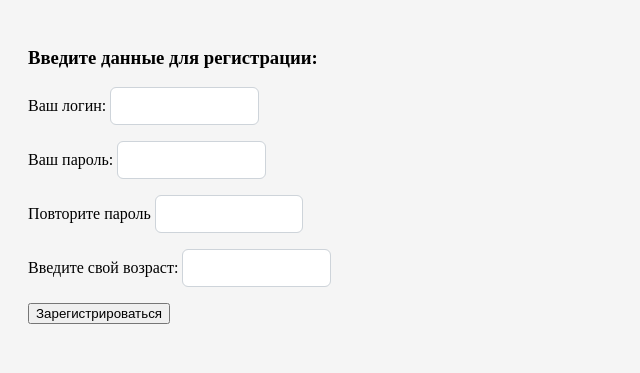
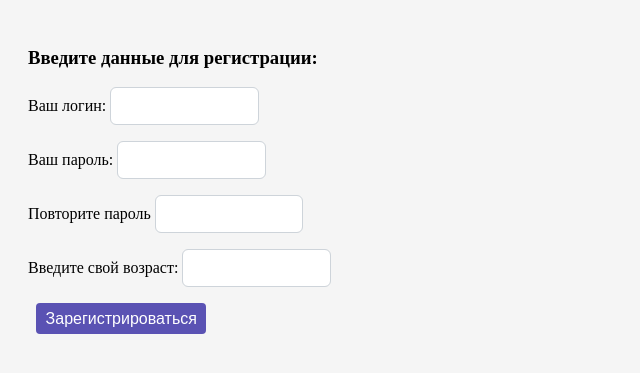
Before and after one commit to ilchenkokostya/HomeWork_Django, a Django app: page /task5/ in a window 1280 px wide. Shown: the top 373 px of the page, without its empty margins (0-640 px from the left). Run offline with Django 5.2, Linux system fonts and the light colour scheme; some libraries are stand-ins or nearby versions.

Commit message:
vers 1.0.4

```diff
--- a/module_18_5/UrbanDjango/templates/fifth_task/registration_page.html
+++ b/module_18_5/UrbanDjango/templates/fifth_task/registration_page.html
@@ -3,6 +3,7 @@
 <head>
     <meta charset="UTF-8">
     <title>Регистрация пользователя</title>
+    <script src="https://cdn.jsdelivr.net/npm/sweetalert2@11"></script>
     <style type="text/css">
         body{
             background-color: #f5f5f5;
@@ -22,14 +23,36 @@
             border-radius: .375rem;
             transition: border-color .15s ease-in-out, box-shadow .15s ease-in-out;
         }
+        .btn {
+            border: 0;
+            border-radius: .25em;
+            background: initial;
+            background-color: #7066e0;
+            color: #fff;
+            font-size: 1em;
+            background-image: linear-gradient(rgba(0, 0, 0, .2), rgba(0, 0, 0, .2));
+            margin: .25em .5em;
+	        padding: .4em .6em;
+       }
+       button:where(.btn):active   {
+            box-shadow: 0 0 0 3px rgba(112, 102, 224, .5);
+       }
+       button:where(.btn):hover   {
+            background-color: #9066e0;
+            cursor: pointer;
+       }
     </style>
 </head>
 <body>
     {% if error %}
     <script type="text/javascript">
-        window.onload = function () {
-              alert('{{ error }}');
-        }
+        window.onload = function ()  {
+        Swal.fire({
+          icon: "error",
+          title: "Oops...",
+          text: "{{ error }}",
+           });
+     }
     </script>
     <p style="color: brown;">{{ error }}</p>
     {% endif %}
@@ -44,9 +67,18 @@
         <input type="text" class="input-group" id="repeat_password" name="repeat_password" maxlength="8" required></p>
         <p><label for="age">Введите свой возраст:</label>
         <input type="text" class="input-group" id="age" name="age" maxlength="3" required></p>
-        <p><button type="submit" class="btn">Зарегистрироваться</button></p>
+        <p><button type="submit" class="btn" style="display: flex;">Зарегистрироваться</button></p>
     </form>
     {% if message %}
+    <script type="text/javascript">
+        window.onload = function ()  {
+        Swal.fire({
+          title: "{{ message }}",
+          icon: "success",
+          draggable: true
+         });
+     }
+    </script>
         <p style="color: green;">{{ message }}</p>
     {% endif %}
 </body>
```
